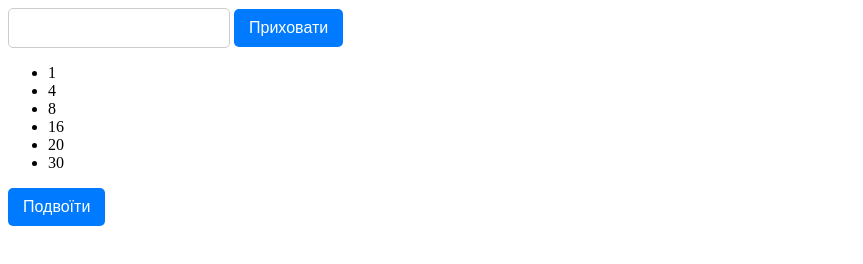
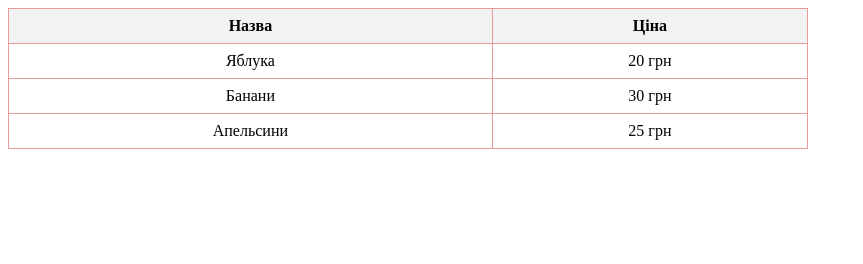
Before and after one commit to Iaroslav-Marchuk/blended-34, a plain HTML site: page index.html in a window 1280 px wide. Shown: the whole page, without its empty margins (0-863 px from the left). Drawn offline with Linux system fonts and the light colour scheme.

Commit message:
task 4_6

```diff
--- a/index.html
+++ b/index.html
@@ -8,7 +8,7 @@
     <link rel="stylesheet" href="./styles.css" />
   </head>
   <body>
-    <ul class="stats"></ul>
+    <!-- <ul class="stats"></ul>
     <div>
       <input id="passwordInput" type="text" />
       <button id="passwordButton">Приховати</button>
@@ -24,7 +24,31 @@
         <li class="listItem">30</li>
       </ul>
       <button id="double">Подвоїти</button>
-    </div>
+    </div> -->
+
+    <table id="productTable">
+      <thead>
+        <tr>
+          <th>Назва</th>
+          <th>Ціна</th>
+        </tr>
+      </thead>
+      <tbody>
+        <tr>
+          <td>Яблука</td>
+          <td>20 грн</td>
+        </tr>
+        <tr>
+          <td>Банани</td>
+          <td>30 грн</td>
+        </tr>
+        <tr>
+          <td>Апельсини</td>
+          <td>25 грн</td>
+        </tr>
+      </tbody>
+    </table>
+    <div id="productDetails"></div>
 
     <!-- <script src="./js/lesson1.js" type="module"></script> -->
     <!-- <script type="module" src="./js/lesson2.js\"></script> -->
--- a/js/lesson4.js
+++ b/js/lesson4.js
@@ -84,17 +84,10 @@
 //   newElement.style.left = `${randomither(95)}%`;
 // }
 
-
-
-
-
-
-
 // 3. Створити розмітку на основі масива даних, де у кожного елемента списку
 // буде вказано ім'я, кількість лайків і перелічені теги
 // в index.html додайте список ul.stats, в який буде рендеритись цей список
 // *властивість gender використай для додавання відповідного класу елементу списка
-
 
 // const tweets = [
 //   { id: "000", name: "Alex", gender: "male", likes: 5, tags: ["js", "nodejs"] },
@@ -142,11 +135,8 @@
 //   },
 // ];
 
-
-
 // const stats = document.querySelector(".stats");
 // let markup = '';
-
 
 // tweets.forEach(item => {
 //   markup += `<li class="stats-item ${item.gender}">
@@ -176,17 +166,36 @@
 //   }
 // }
 
-
 // 5. Натиснувши кнопку "Подвоювати", збільшити значення
 // у кожному елементі списку у 2 рази
 
-const double = document.querySelector('#double');
-const listItems = document.querySelectorAll('.listItem');
+// const double = document.querySelector('#double');
+// const listItems = document.querySelectorAll('.listItem');
 
-double.addEventListener('click', doubleItems);
+// double.addEventListener('click', doubleItems);
 
-function doubleItems() {
-  listItems.forEach(item => {
-    item.textContent *=  2;
-  })
+// function doubleItems() {
+//   listItems.forEach(item => {
+//     item.textContent *=  2;
+//   })
+// }
+
+// При натисканні на будь-який рядок у табличці відобразіть
+//  повідомлення з назвою продукту та його ціною.
+//  "Ви вибрали <product> за <price>".
+
+const productTable = document.querySelector("#productTable");
+const productDetails = document.querySelector("#productDetails");
+
+productTable.addEventListener("click", showPrice);
+
+function showPrice(event) {
+  if (event.target.nodeName !== "TD") {
+    return;
+  }
+  const parent = event.target.parentNode;
+
+  const product = parent.firstElementChild.textContent;
+  const price = parent.lastElementChild.textContent;
+  productDetails.textContent = `Ви вибрали ${product} за ${price}.`;
 }
--- a/styles.css
+++ b/styles.css
@@ -40,9 +40,6 @@
   color: #0916ab; /* Синій колір для тегів */
 }
 
-
-
-
 input {
   padding: 10px; /* Внутрішні відступи для зручності введення тексту */
   border: 1px solid #ccc; /* Світло-сіра рамка */
@@ -65,3 +62,27 @@ button {
 button:hover {
   background-color: #0056b3; /* Темніший відтінок при наведенні */
 }
+
+#productTable {
+  border-collapse: collapse;
+  width: 800px;
+  text-align: center;
+  margin-bottom: 30px;
+}
+
+#productTable th,
+#productTable td {
+  border: 1px solid rgb(231, 156, 156);
+  padding: 8px;
+}
+
+#productTable th {
+  background-color: #f2f2f2;
+  font-weight: bold;
+}
+
+#productDetails {
+  font-weight: 700;
+  font-style: italic;
+  font-size: 24px;
+}
```
